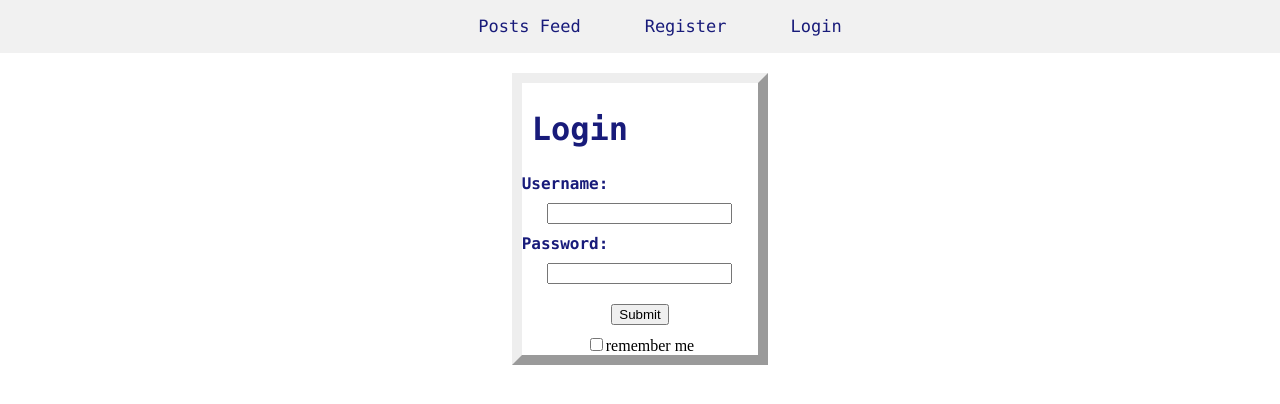
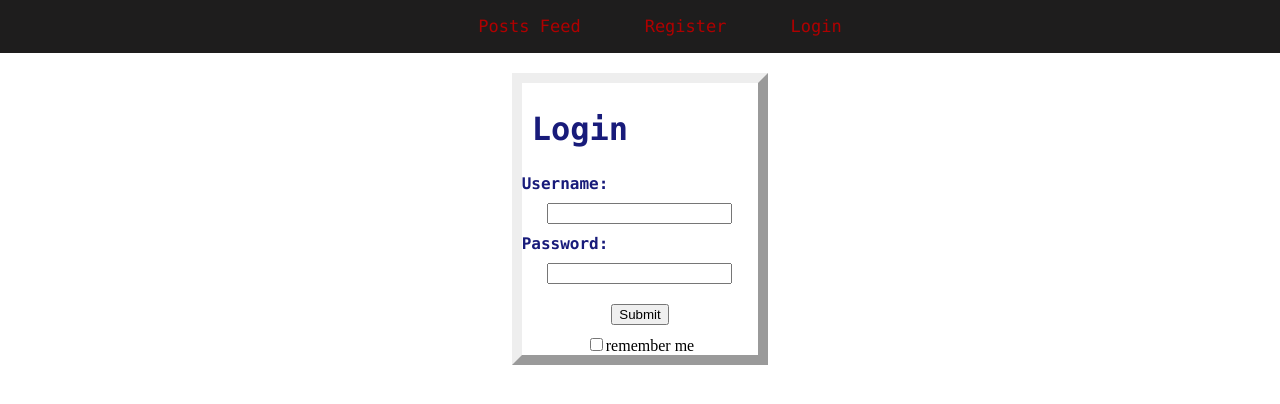
Before and after one commit to harryodendaal/rw334-project3, a React (Create React App) app in the folder frontend/: page /login in a window 1280 px wide. Shown: the top 404 px of the page. Built offline with nearby package versions, Linux system fonts and the light colour scheme.

Commit message:
updated navbar.module.css

```diff
--- a/frontend/src/components/navbar/navbar.module.css
+++ b/frontend/src/components/navbar/navbar.module.css
@@ -1,4 +1,4 @@
-.container {
+/*.container {
   display: flex;
   align-items: center;
   justify-content: center;
@@ -30,4 +30,52 @@ li {
 li:hover {
   background-color: #ccc;
   color: rgb(255, 255, 255);
+}*/
+
+.container {
+  display: flex;
+  align-items: center;
+  justify-content: center;
+  background-color: #1b1a1afb;
+  margin-top: -8px;
+  margin-left: -8px;
+  width: 100vw;
 }
+
+a {
+  color: rgb(175, 0, 0);
+  text-align: center;
+  padding: 14px 16px;
+  text-decoration: none;
+  font-size: 17px;
+  font-family: "Lucida Console", monospace;
+  text-align: left;
+}
+
+li {
+  display: inline;
+  list-style: none;
+  text-align: center;
+  padding: 14px 16px;
+  text-decoration: none;
+  font-size: 17px;
+}
+
+li:hover {
+  background-color: rgb(46, 45, 45);
+  color: rgba(3, 0, 0, 0.486);
+}
+
+.ul {
+  margin-left: 27vw;
+}
+
+.box {
+  display: inline;
+  margin-inline-end: 0%;
+  margin-left: 20vw;
+}
+
+.searchButton {
+  cursor: pointer;
+}
```
